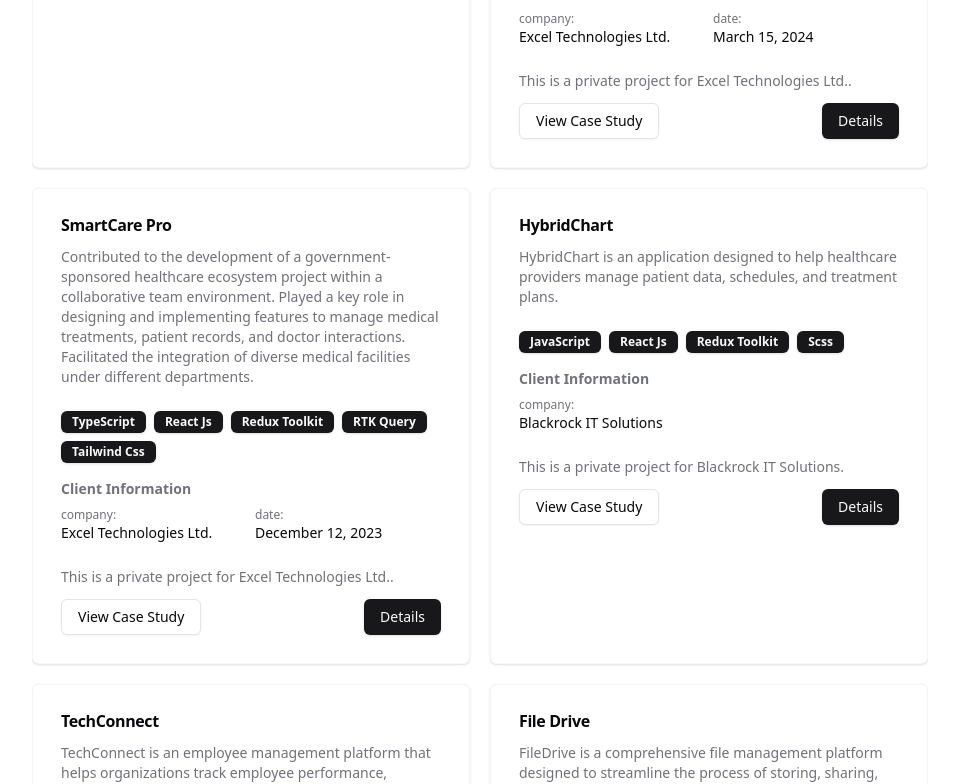
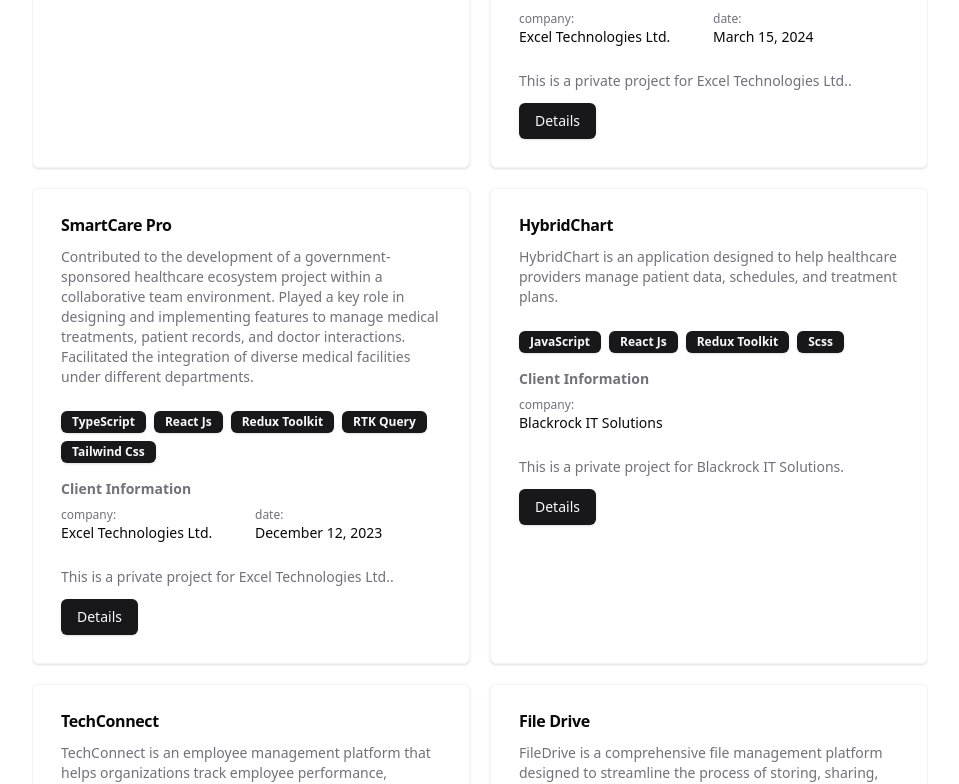
Before and after one commit to eaysin-dev/eaysin-io, a Next.js app: page / in a window 1280 px wide. Shown: the part 4217-5001 px from the top of the page, without its empty margins (160-1119 px from the left). Built offline with nearby package versions, Linux system fonts and the light colour scheme.

Commit message:
update portfolio card

```diff
--- a/components/sections/portfolio/portfolio-item.tsx
+++ b/components/sections/portfolio/portfolio-item.tsx
@@ -67,16 +67,18 @@
         )}
 
         <div className="flex justify-between w-full">
+          {!portfolio?.isConfidential && (
             <Button asChild variant="outline">
               <a
                 href="https://your-portfolio.com/project-details"
                 target="_blank"
                 rel="noopener noreferrer"
               >
-              {portfolio?.isConfidential ? "View Case Study" : "Github"}
+                Github
               </a>
             </Button>
-          <BaseModal title={portfolio?.title} size="large">
+          )}
+          <BaseModal title={portfolio?.title} buttonText="Details" size="large">
             {isValidPortfolioKey(portfolio?.identity)
               ? portfolioDetails()[portfolio?.identity]
               : null}
--- a/components/ui/modal/index.tsx
+++ b/components/ui/modal/index.tsx
@@ -12,7 +12,7 @@
 };
 
 const PortfolioDialog = ({
-  buttonText = "Details",
+  buttonText,
   title,
   children,
   size = "medium", // Default size is medium
```
Lines whose indentation alone changed are shown as unchanged.
